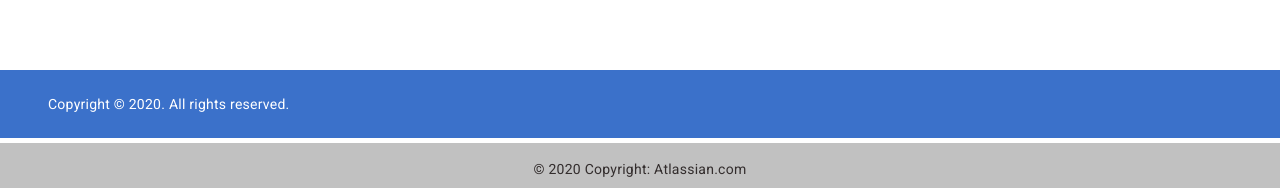
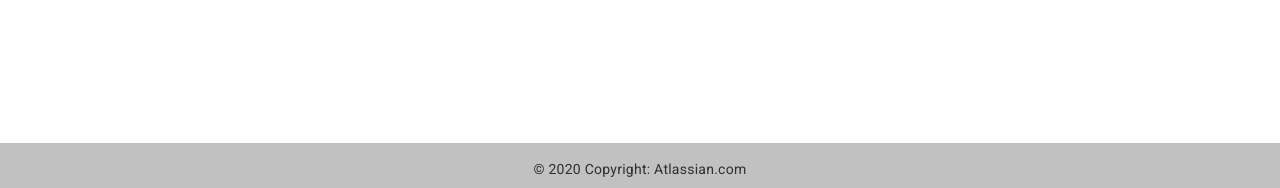
Before and after one commit to hbsbashitha/AtlassianProjectUsingAngular, an Angular app in the folder FrontEnd/: page /login in a window 1280 px wide. Shown: the part 730-918 px from the top of the page. Built offline with nearby package versions, Linux system fonts and the light colour scheme.

Commit message:
change footer

```diff
--- a/FrontEnd/src/app/components/login-page/login-page.component.html
+++ b/FrontEnd/src/app/components/login-page/login-page.component.html
@@ -40,29 +40,5 @@
       </div>
     </div>
   </div>
-  <div
-    class="d-flex flex-column flex-md-row text-center text-md-start justify-content-between py-4 px-4 px-xl-5 bg-primary">
-    <!-- Copyright -->
-    <div class="text-white mb-3 mb-md-0">
-      Copyright © 2020. All rights reserved.
-    </div>
-    <!-- Copyright -->
 
-    <!-- Right -->
-    <div>
-      <a href="#!" class="text-white me-4">
-        <i class="fab fa-facebook-f"></i>
-      </a>
-      <a href="#!" class="text-white me-4">
-        <i class="fab fa-twitter"></i>
-      </a>
-      <a href="#!" class="text-white me-4">
-        <i class="fab fa-google"></i>
-      </a>
-      <a href="#!" class="text-white">
-        <i class="fab fa-linkedin-in"></i>
-      </a>
-    </div>
-    <!-- Right -->
-  </div>
 </section>
```
